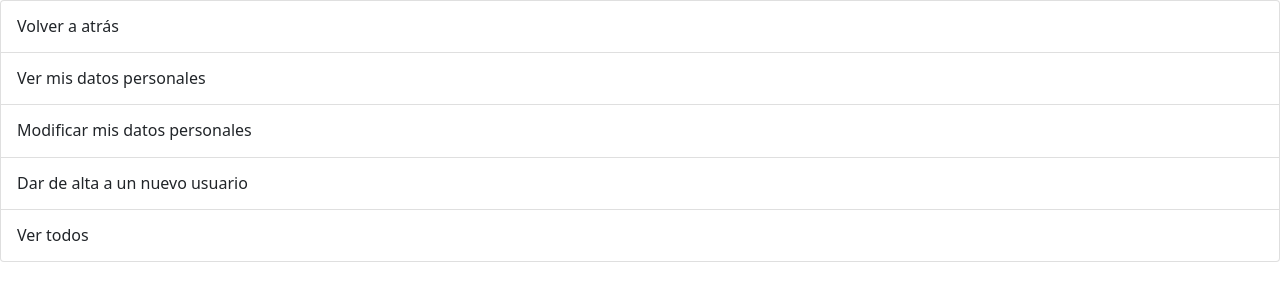
After one commit to jaguileraaguilera/PI, a PHP site: the page made by views/navlist_usuario.php in a window 1280 px wide. The commit adds this page. Shown: the top 301 px of the page. Run offline with PHP 8.4, Linux system fonts and the light colour scheme; the template is opened without the code that fills it, so the values that code supplies are empty; the visitor is signed in with stand-in values (Sample User, id 1); some libraries are stand-ins or nearby versions.

Commit message:
Implementada navegación secciones de plantacion y usuario

```diff
--- a/views/navlist.php
+++ b/views/navlist.php
@@ -7,7 +7,7 @@
     </div>
   </a>
 
-  <a href="<?=base_url?>/Usuario/socios_opciones" class="list-group-item list-group-item-action d-flex gap-3 py-3" aria-current="true">
+  <a href="<?=base_url?>/Usuario/opciones_usuario" class="list-group-item list-group-item-action d-flex gap-3 py-3" aria-current="true">
     <div class="d-flex gap-2 w-100 justify-content-between">
       <div>
         <h6 class="mb-0">Socios</h6>
@@ -15,7 +15,7 @@
     </div>
   </a>
 
-  <a href="<?=base_url?>/Plantaciones/plantaciones_opciones" class="list-group-item list-group-item-action d-flex gap-3 py-3" aria-current="true">
+  <a href="<?=base_url?>/Plantacion/opciones_plantacion" class="list-group-item list-group-item-action d-flex gap-3 py-3" aria-current="true">
     <div class="d-flex gap-2 w-100 justify-content-between">
       <div>
         <h6 class="mb-0">Plantaciones</h6>
--- /dev/null
+++ b/views/navlist_usuario.php
@@ -0,0 +1,47 @@
+<div class="list-group w-auto">
+    <a href="<?=base_url?>/Usuario/login" class="list-group-item list-group-item-action d-flex gap-3 py-3"
+        aria-current="true">
+        <div class="d-flex gap-2 w-100 justify-content-between">
+            <div>
+                <h6 class="mb-0">Volver a atrás</h6>
+            </div>
+        </div>
+    </a>
+
+    <a href="<?=base_url?>/Usuario/mis_datos" class="list-group-item list-group-item-action d-flex gap-3 py-3"
+        aria-current="true">
+            <div class="d-flex gap-2 w-100 justify-content-between">
+                <div>
+                    <h6 class="mb-0">Ver mis datos personales</h6>
+                </div>
+            </div>
+    </a>
+    <a href="<?=base_url?>/Usuario/modificar_datos" class="list-group-item list-group-item-action d-flex gap-3 py-3"
+    aria-current="true">
+        <div class="d-flex gap-2 w-100 justify-content-between">
+            <div>
+                <h6 class="mb-0">Modificar mis datos personales</h6>
+            </div>
+        </div>
+    </a>
+
+    <?php if ($_SESSION['rol'] == 2):?>
+    <a href="<?=base_url?>/Usuario/nuevo" class="list-group-item list-group-item-action d-flex gap-3 py-3"
+    aria-current="true">
+        <div class="d-flex gap-2 w-100 justify-content-between">
+            <div>
+                <h6 class="mb-0">Dar de alta a un nuevo usuario</h6>
+            </div>
+        </div>
+    </a>
+
+    <a href="<?=base_url?>/Usuario/listar" class="list-group-item list-group-item-action d-flex gap-3 py-3"
+    aria-current="true">
+        <div class="d-flex gap-2 w-100 justify-content-between">
+            <div>
+                <h6 class="mb-0">Ver todos</h6>
+            </div>
+        </div>
+    </a>
+    <?php endif; ?>
+</div>
```
Also changed, not shown: controllers/PlantacionController.php (+20 -0 lines), controllers/UsuarioController.php (+8 -0 lines), views/navlist_plantacion.php (renamed from views/navlist_entrega.php, +6 -10 lines).
